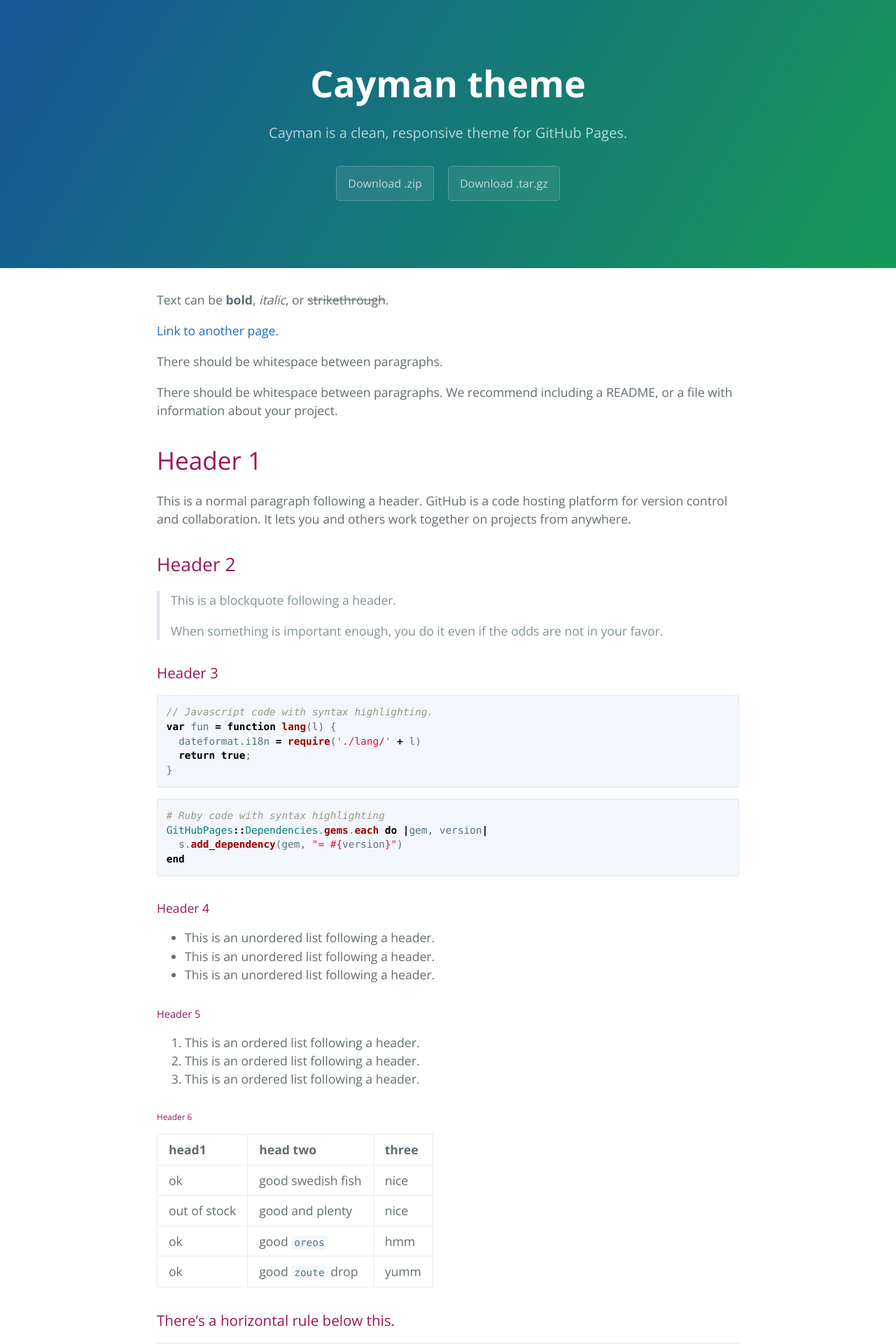
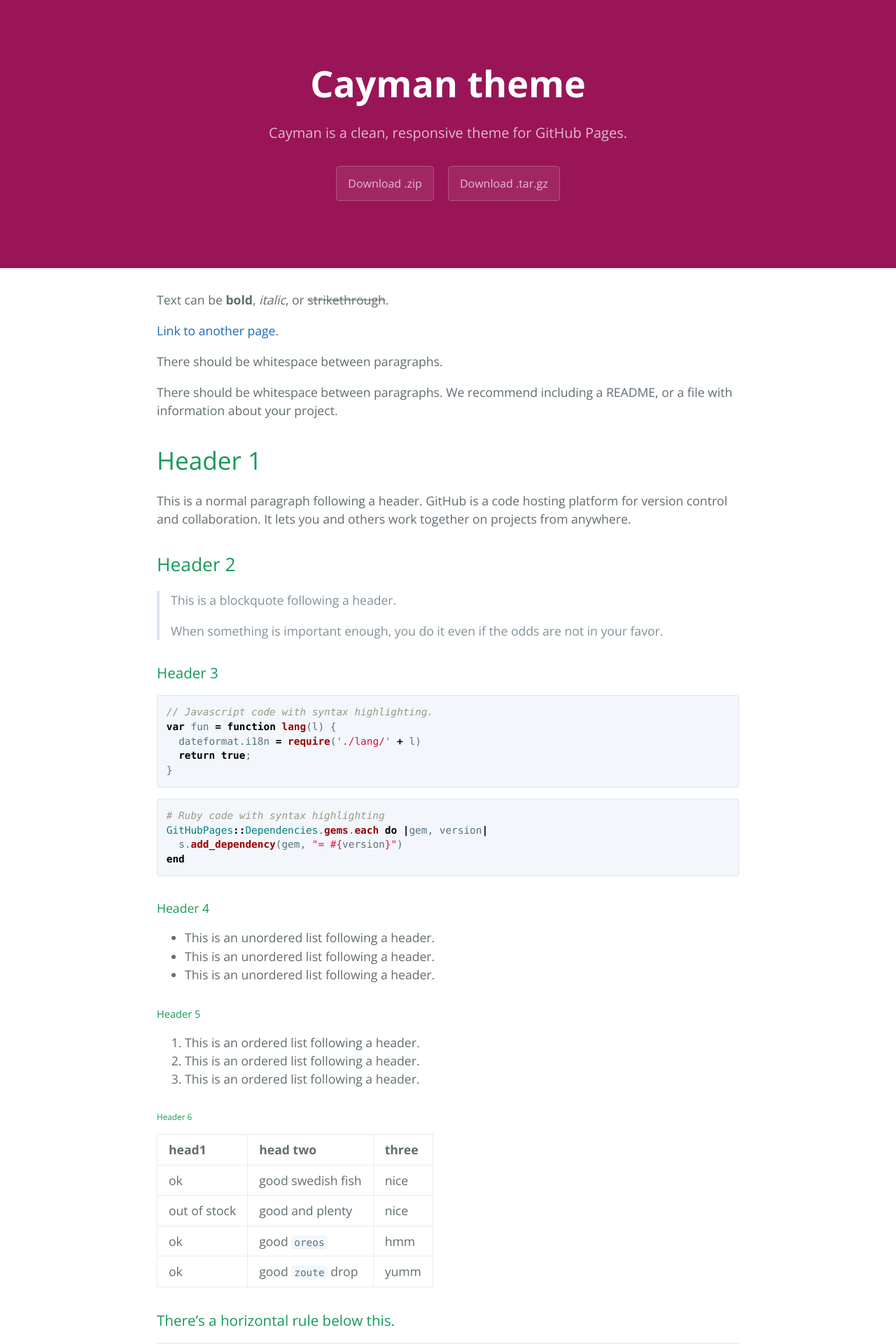
Before and after one commit to ufluidics101/ufluidics101.github.io, a Jekyll site: the page built from index.md, in a window 1280 px wide. Shown: the top 1920 px of the page at 70% size. Built offline with Jekyll 4.4.1, drawn with Linux system fonts in a browser that asks for light colours.

Commit message:
Update variables.scss

```diff
--- a/_sass/variables.scss
+++ b/_sass/variables.scss
@@ -3,13 +3,16 @@ $large-breakpoint: 64em !default;
 $medium-breakpoint: 42em !default;
 
 // Headers
+//$header-heading-color: #fff !default;
+//$header-bg-color: #159957 !default;
+//$header-bg-color-secondary: #155799 !default;
+
 $header-heading-color: #fff !default;
-$header-bg-color: #159957 !default;
-$header-bg-color-secondary: #155799 !default;
+$header-bg-color: #991557 !default;
+$header-bg-color-secondary: #991557 !default;
 
 // Text
-//$section-headings-color: #159957 !default;
-$section-headings-color: #991557 !default;
+$section-headings-color: #159957 !default;
 $body-text-color: #606c71 !default;
 $body-link-color: #1e6bb8 !default;
 $blockquote-text-color: #819198 !default;
```
